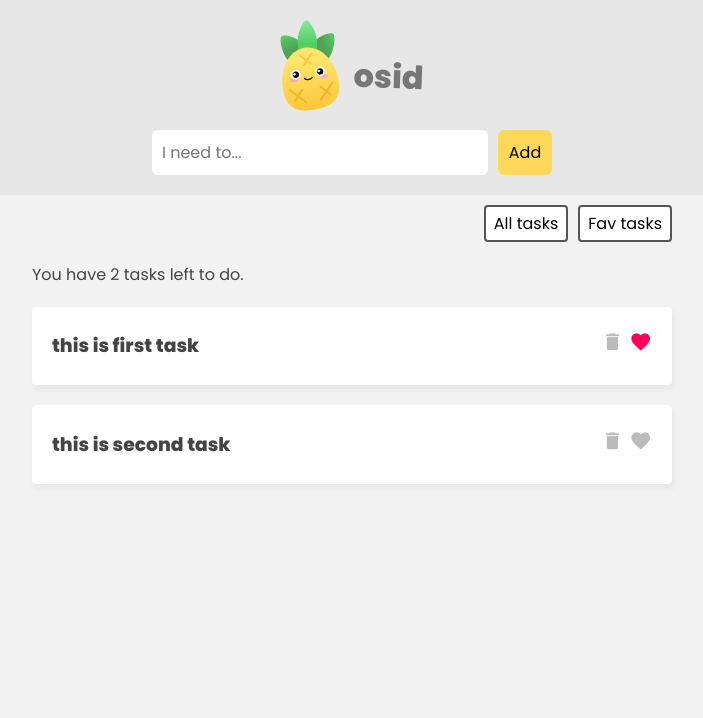
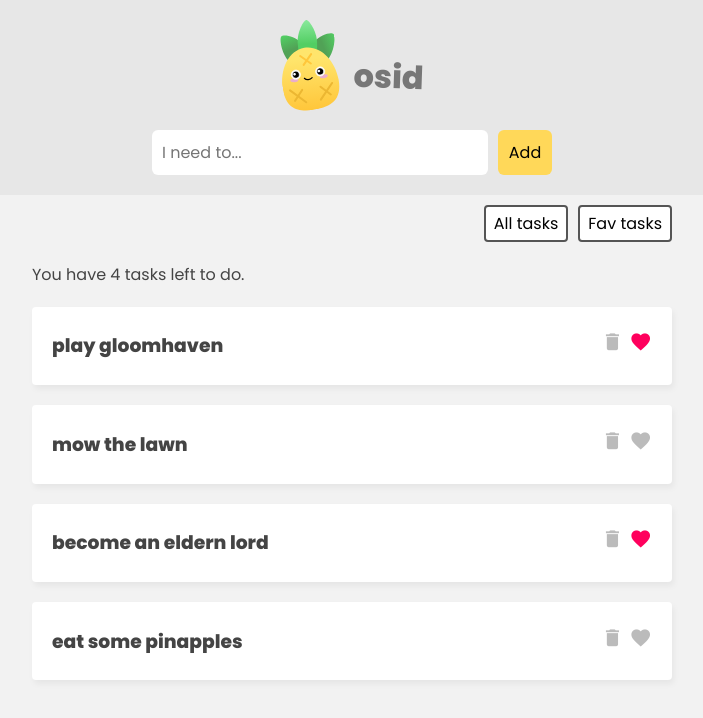
Before and after one commit to osid-alkourd/pinia-state-management, a Vue app: page / in a window 1280 px wide. Shown: the top 718 px of the page, without its empty margins (288-991 px from the left). Built offline with nearby package versions, Linux system fonts and the light colour scheme; data requests are answered from the project's data file.

Commit message:
async actions part 1

```diff
--- /dev/null
+++ b/data/db.json
@@ -0,0 +1,24 @@
+{
+    "tasks": [
+        {
+            "id": 1,
+            "title": "play gloomhaven",
+            "isFav": true
+        },
+        {
+            "id": 2,
+            "title": "mow the lawn",
+            "isFav": false
+        },
+        {
+            "title": "become an eldern lord",
+            "isFav": true,
+            "id": 3
+        },
+        {
+            "title": "eat some pinapples",
+            "isFav": false,
+            "id": 4
+        }
+    ]
+}
--- a/package.json
+++ b/package.json
@@ -4,6 +4,7 @@
   "private": true,
   "scripts": {
     "dev": "vite",
+    "json-server": "json-server --watch data/db.json --port 3000",
     "build": "vite build",
     "preview": "vite preview"
   },
--- a/src/App.vue
+++ b/src/App.vue
@@ -14,6 +14,10 @@
       <button @click="filter = 'all'">All tasks</button>
       <button @click="filter = 'favs'">Fav tasks</button>
     </nav>
+
+    <!-- loading -->
+    <div class="loading" v-if="tasksStore.isLoading">Loading tasks...</div>
+
 
     <!-- tasks list -->
     <div class="task-list" v-if="filter === 'all'">
@@ -34,12 +38,14 @@
 <script>
 import { useTasksStore } from "./stores/TaskStore";
 import TaskDetails from "./components/TaskDetails.vue";
-import TaskForm from './components/TaskForm.vue';
-import { ref } from "vue";
+import TaskForm from "./components/TaskForm.vue";
+import { ref, onMounted } from 'vue';
+
 export default {
-  components: { TaskDetails,TaskForm },
+  components: { TaskDetails, TaskForm },
   setup() {
     const tasksStore = useTasksStore();
+    tasksStore.getTasks();
     const filter = ref("all");
     return { tasksStore, filter };
   },
--- a/src/assets/main.css
+++ b/src/assets/main.css
@@ -106,3 +106,12 @@ form input {
   color: #555;
   font-size: 1em;
 }
+.loading {
+  max-width: 640px;
+  border: 1px solid #ffd859;
+  background: #ffe9a0;
+  color: #3a3a3a;
+  padding: 5px 0;
+  text-align: center;
+  margin: 30px auto;
+}
--- a/src/stores/TaskStore.js
+++ b/src/stores/TaskStore.js
@@ -2,11 +2,9 @@ import { defineStore } from 'pinia'
 
 export const useTasksStore = defineStore('taskStore', {
     state: () => ({
-        tasks: [
-            { id: 10, title: 'this is first task', isFav: true },
-            { id: 11, title: 'this is second task', isFav: false }
-        ],
-        name: 'osid'
+        tasks: [],
+        name: 'osid',
+        isLoading: false
     }),
     getters: {
         isFav(state) {
@@ -15,23 +13,33 @@ export const useTasksStore = defineStore('taskStore', {
         totalCount: (state) => {
             return state.tasks.length;
         },
-        FavsCount(){
-            return this.tasks.reduce((p,c)=>{
-                return c.isFav ? p+1 : p
-            },0);
+        FavsCount(state) {
+            return state.tasks.reduce((p, c) => {
+                return c.isFav ? p + 1 : p
+            }, 0);
         }
 
     },
     actions: {
-        addTask(task){
-           this.tasks.push(task);
+
+        addTask(task) {
+            this.tasks.push(task);
         },
-        deleteTask(id){
-          this.tasks = this.tasks.filter(task => task.id !== id)
+        deleteTask(id) {
+            this.tasks = this.tasks.filter(task => task.id !== id)
         },
-        toggleFav(id){
-         const task = this.tasks.find(task => task.id === id);
-         task.isFav = !task.isFav;
-        }
+        toggleFav(id) {
+            const task = this.tasks.find(task => task.id === id);
+            task.isFav = !task.isFav;
+        },
+        async getTasks(){
+            this.isLoading = true;
+            const res = await fetch('http://localhost:3000/tasks');
+            const data = await res.json();
+            this.tasks = data;
+            this.isLoading = false;
+            console.log(data);
+         },
+
     }
 })
```
